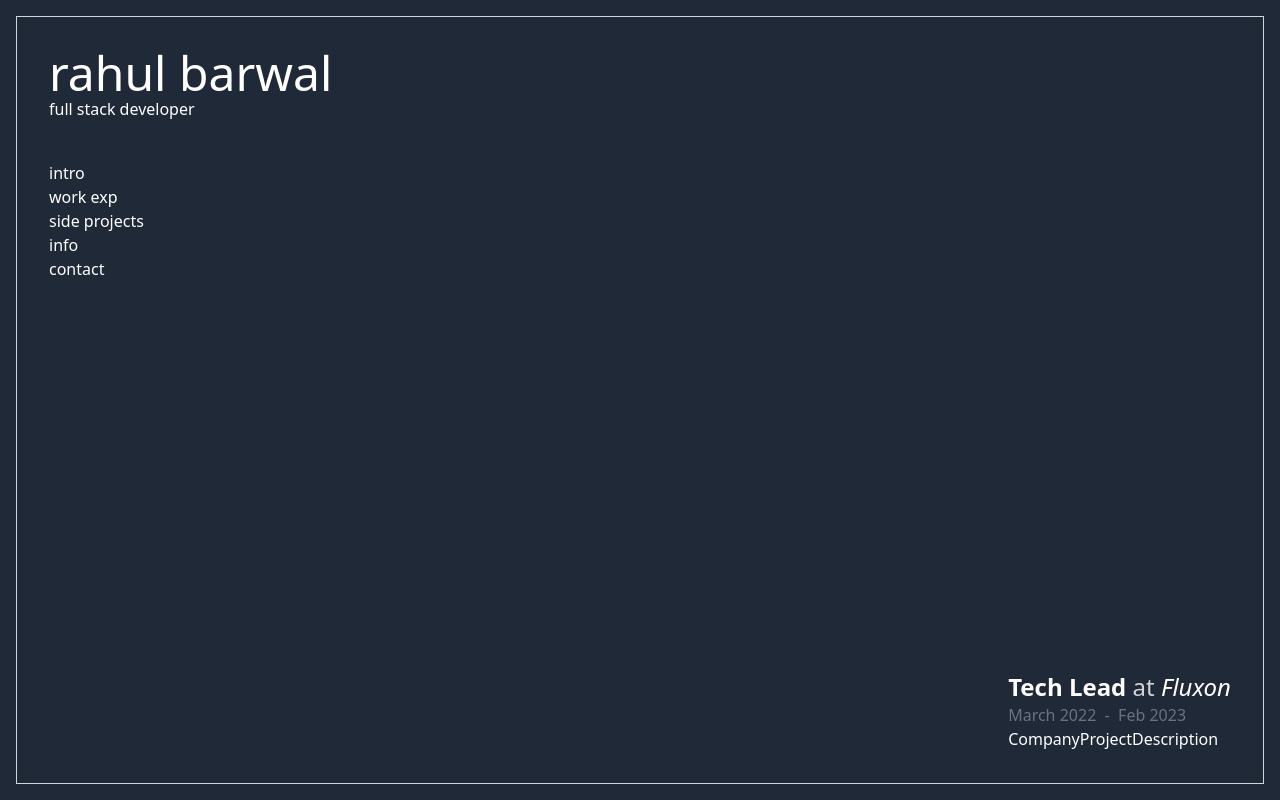
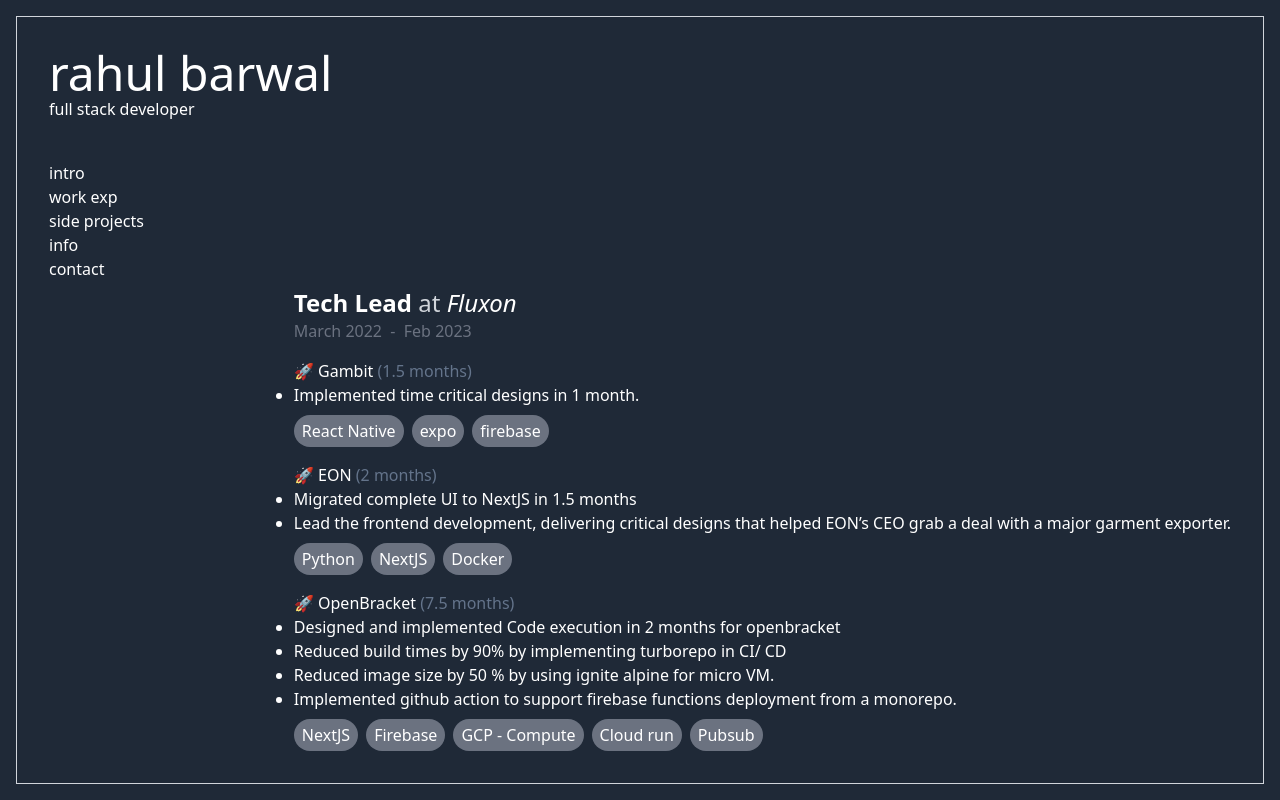
Before and after one commit to rahulbarwal/rahul-portfolio, a React (Create React App) app: page / in a window 1280 px wide. Built offline with nearby package versions, Linux system fonts and the light colour scheme.

Commit message:
Description with projets done

```diff
--- a/src/components/content/Projects/CompanyProjectDescription.tsx
+++ b/src/components/content/Projects/CompanyProjectDescription.tsx
@@ -14,8 +14,43 @@
   description: IDescription;
 };
 
-const CompanyProjectDescription = (props: Props) => {
-  return <div>CompanyProjectDescription</div>;
+const CompanyProjectDescription = ({ desc }: Props) => {
+  return (
+    <>
+      {Array.isArray(desc) ? (
+        <section>
+          {desc.map((prj, index) => (
+            <article key={index} className="mt-4">
+              <p>
+                🚀 {prj.projectName}{" "}
+                <span className=" text-slate-500">({prj.duration})</span>
+              </p>
+              <Description desc={prj.description} />
+            </article>
+          ))}
+        </section>
+      ) : (
+        <section>My role</section>
+      )}
+    </>
+  );
 };
 
 export default CompanyProjectDescription;
+
+const Description = ({ desc }: { desc: IDescription }) => {
+  return (
+    <>
+      {desc.texts.map((t) => (
+        <p className=" list-item">{t}</p>
+      ))}
+      <article className="flex gap-2 mt-2">
+        {desc.techStack.map((tech) => (
+          <span className=" bg-gray-500 rounded-2xl py-1 px-2 break-keep">
+            {tech}
+          </span>
+        ))}
+      </article>
+    </>
+  );
+};
```
